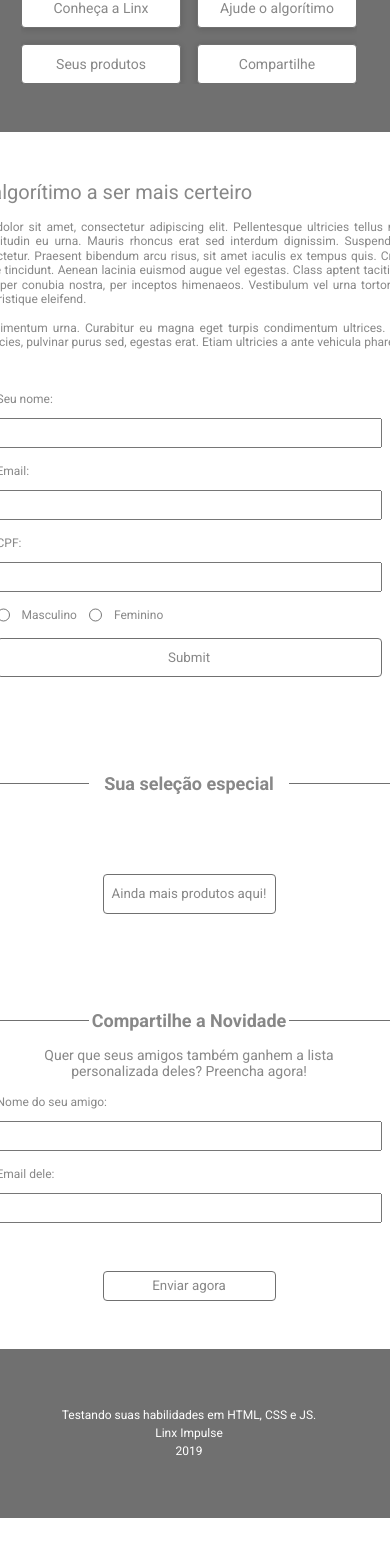
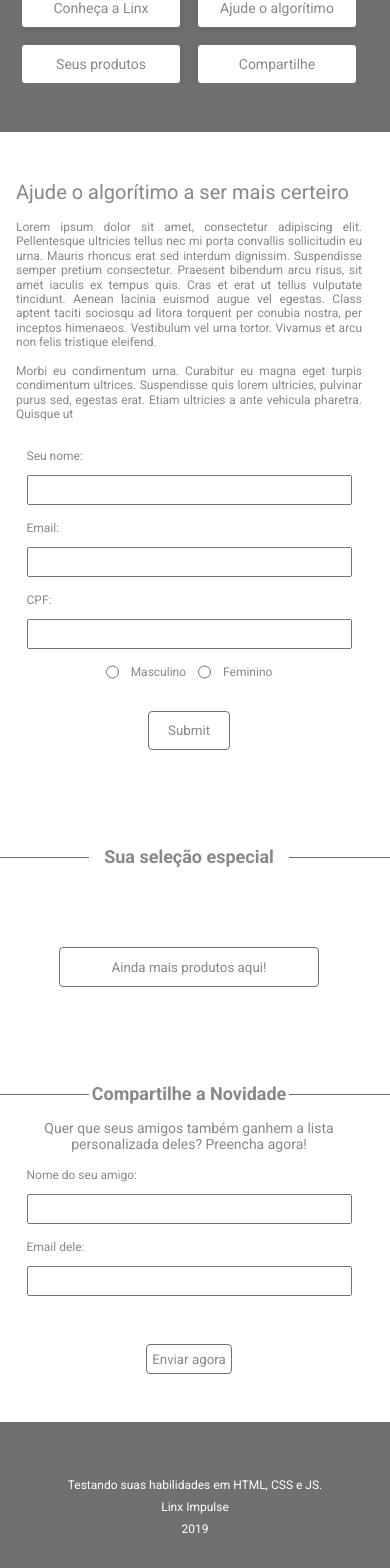
Before and after one commit to thiagomartns/newsletter-ts, a React (Vite) app: page / in a window 390 px wide. Shown: the part 227-1795 px from the top of the page. Before the commit the page ends 1745 px from the top, so only its background shows below. Built offline with nearby package versions, Linux system fonts and the light colour scheme; no server answers.

Commit message:
Update responsive style

```diff
--- a/src/App.scss
+++ b/src/App.scss
@@ -44,7 +44,8 @@ label {
   background-color: var(--white);
   height: 39px;
   color: var(--light-grey);
-  width: 385px;
+  width: 50%;
+  align-self: center;
   cursor: pointer;
 }
 
@@ -93,3 +94,14 @@ label {
     gap: 2rem;
   }
 }
+
+@media screen and (max-width: 400px) {
+  .input-flex input[type="text"] {
+    width: 325px;
+  }
+
+  .submit-btn {
+    width: 25%;
+    margin-top: 1rem;
+  }
+}
--- a/src/components/callToAction/callToAction.scss
+++ b/src/components/callToAction/callToAction.scss
@@ -15,7 +15,7 @@
 }
 
 .action-btn {
-  width: 50%;
+  width: 25%;
 }
 
 @media screen and (min-width: 1024px) {
--- a/src/components/footer/footer.scss
+++ b/src/components/footer/footer.scss
@@ -1,7 +1,7 @@
 footer {
   background-color: var(--dark-grey);
   color: var(--white);
-  font-size: 0.75rem;
+  font-size: 1rem;
   font-weight: 400;
   text-align: center;
   height: 20vh;
@@ -9,6 +9,12 @@ footer {
   flex-direction: column;
   align-items: center;
   justify-content: center;
-  gap: 0.25rem;
-  padding: 3rem 1.75rem 3rem 1rem;
+  gap: 1rem;
 }
+
+@media screen and (max-width: 400px) {
+  footer {
+    font-size: .75rem;
+    gap: .5rem;
+  }
+}
--- a/src/components/mainForm/mainForm.scss
+++ b/src/components/mainForm/mainForm.scss
@@ -26,7 +26,7 @@ main .first-form {
   font-size: 0.75rem;
   line-height: 1.2;
   text-align: justify;
-  width: 80ch;
+  width: 50ch;
 }
 
 .first-form form {
@@ -55,3 +55,14 @@ main .first-form {
     width: 60ch;
   }
 }
+
+@media screen and (max-width: 400px) {
+  .first-form form {
+    justify-content: center;
+    align-items: center;
+  }
+
+  .first-form p {
+    width: 100%;
+  }
+}
--- a/src/components/mainGrid/mainGrid.scss
+++ b/src/components/mainGrid/mainGrid.scss
@@ -12,7 +12,7 @@
 }
 
 .more-products--btn.buy-btn {
-  width: 50%;
+  width: 30%;
   height: 40px;
 }
 
@@ -26,6 +26,12 @@
   }
 
   .more-products--btn.buy-btn {
-    width: 10%;
+    width: 100px;
   }
 }
+
+@media screen and (max-width: 400px) {
+  .more-products--btn.buy-btn {
+    width: 75%;
+  }
+}
```
